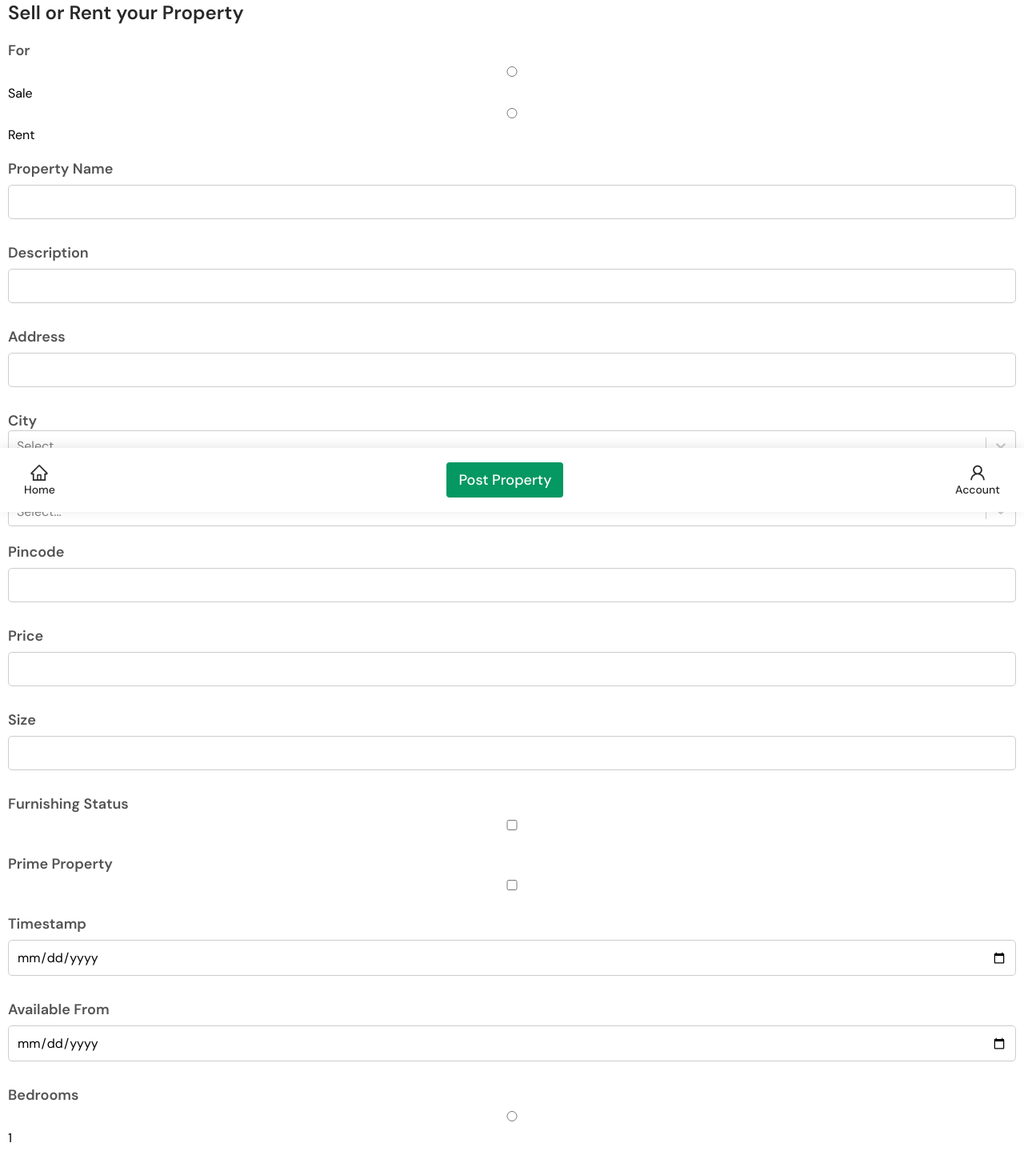
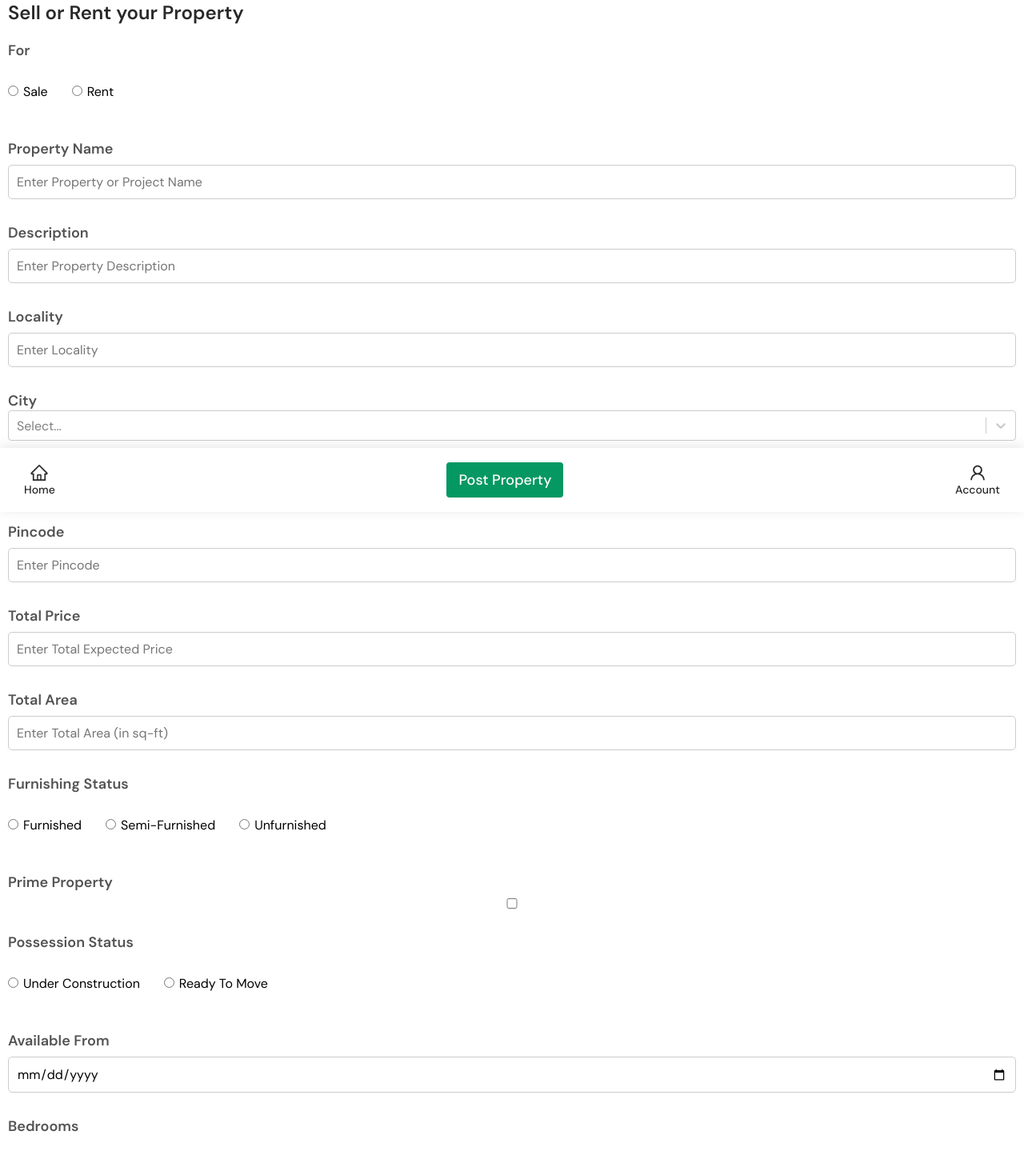
Before and after one commit to Saketkhare2000/ressol, a React (Create React App) app: page /post in a window 1280 px wide. Shown: the part 160-1599 px from the top of the page at 80% size. Built offline with nearby package versions, Linux system fonts and the light colour scheme.

Commit message:
post property functionality

```diff
--- a/package.json
+++ b/package.json
@@ -23,6 +23,7 @@
     "react-select": "^5.2.2",
     "redux": "^4.1.2",
     "redux-thunk": "^2.4.1",
+    "slugify": "^1.6.5",
     "validator": "^13.7.0",
     "web-vitals": "^2.1.4"
   },
--- a/src/Components/PostProperty/index.js
+++ b/src/Components/PostProperty/index.js
@@ -5,12 +5,13 @@ import axios from "axios";
 import Select from 'react-select'
 import cityData from "../../cities.json";
 import stateData from "../../state.json";
+import slugify from "slugify";
 // import data from "../../postDetails.json";
 const PostProperty = () => {
 
   //name state
   const [name, setName] = React.useState("");
-  const [property_for, setProperty_For] = React.useState("");
+  const [for_status, setFor_Status] = React.useState("");
   //description state
   const [description, setDescription] = React.useState("");
   //price state
@@ -32,37 +33,36 @@ const PostProperty = () => {
   const [prime_property, setPrime_Property] = React.useState(false);
   //furnished state
   const [furnishing_status, setFurnishing_status] = React.useState(false);
+  const [possession_status, setPossession_Status] = React.useState("");
   //availability state
   const [availability, setAvailability] = React.useState("");
-  //visit state
-  const [visits, setVisits] = React.useState();
-  //type state
+
   const [property_type, setProperty_Type] = React.useState("");
-  //time state
-  const [timestamp, setTimestamp] = React.useState("");
 
+  const date = new Date(availability);
+  const dateString = date.toDateString();
   const data = {
     features: [],
     amenities: [],
-    name: name,
+    name: slugify(name, '_'),
+    property_name: name,
     description: description,
     address: address,
-    city,
-    state,
+    city: city.toLowerCase(),
+    for_status: for_status,
+    possession: possession_status,
+    state: state.toLowerCase(),
     pincode: pincode,
     prime_property: true,
     price: parseInt(price),
     property_size: parseInt(property_size),
-    furnishing_status: true,
-    timestamp: timestamp,
+    furnishing_status: furnishing_status,
     availability: availability,
     bedrooms: parseInt(bedrooms),
     bathrooms: parseInt(bathrooms),
-    visits: parseInt(visits),
     property_type: property_type,
     posted_by: 1
   }
-
 
   const loggedIn = useSelector(state => state.auth.loggedIn);
   const key = useSelector(state => state.auth.key);
@@ -95,27 +95,15 @@ const PostProperty = () => {
     }
   });
 
-  console.log(cityOptions)
-  const options = [
-    { value: 'Surat', label: 'Surat' },
-    { value: 'Ahmedabad', label: 'Ahmedabad' },
-    { value: 'Gandhinagar', label: 'Gandhinagar' },
-    { value: 'Rajkot', label: 'Rajkot' },
-    { value: 'Bhavnagar', label: 'Bhavnagar' },
-    { value: 'Jamnagar', label: 'Jamnagar' },
-    { value: 'Junagadh', label: 'Junagadh' },
-    { value: 'Nadiad', label: 'Nadiad' },
-  ]
+  const handleChangeCity = (selectedOption) => {
 
-  console.log(options)
+    setCity(selectedOption.value);
+  }
+  const handleChangeState = (selectedOption) => {
+    setState(selectedOption.value);
+  }
 
-  const filterOption = (option, inputValue) => {
-    const { label, value } = option;
-    const otherKey = options.filter(
-      opt => opt.label === label && opt.value.includes(inputValue)
-    );
-    return value.includes(inputValue) || otherKey.length > 0;
-  };
+
 
 
   return (
@@ -130,61 +118,91 @@ const PostProperty = () => {
           <h2 className="header-mobile">For</h2>
           <div className="select-options">
             <div className="select-option">
-              <input type="radio" onChange={(e) => setProperty_For(e.target.value)} value="sale" name="for" id="sale" />
+              <input type="radio" onChange={(e) => setFor_Status(e.target.value)} value="sale" name="for" id="sale" />
               <label htmlFor="sale">Sale</label>
             </div>
             <div className="select-option">
-              <input type="radio" onChange={(e) => setProperty_For(e.target.value)} value="rent" name="for" id="rent" />
+              <input type="radio" onChange={(e) => setFor_Status(e.target.value)} value="rent" name="for" id="rent" />
               <label htmlFor="rent">Rent</label>
             </div>
           </div>
         </div>
         <div className="form-group">
           <h2 className="header-mobile">Property Name</h2>
-          <input type="text" onChange={(e) => setName(e.target.value)} name="name" id="name" />
+          <input type="text" onChange={(e) => setName(e.target.value)} placeholder="Enter Property or Project Name" name="name" id="name" />
         </div>
         <div className="form-group">
           <h2 className="header-mobile">Description</h2>
-          <input type="text" onChange={(e) => setDescription(e.target.value)} name="description" id="description" />
+          <input type="text" onChange={(e) => setDescription(e.target.value)} placeholder="Enter Property Description" name="description" id="description" />
         </div>
         <div className="form-group">
-          <h2 className="header-mobile">Address</h2>
-          <input type="text" onChange={(e) => setAddress(e.target.value)} name="address" id="address" />
+          <h2 className="header-mobile">Locality</h2>
+          <input type="text" onChange={(e) => setAddress(e.target.value)} placeholder="Enter Locality" name="address" id="address" />
         </div>
         <div className="form-group">
           <h2 className="header-mobile">City</h2>
 
-          <Select options={cityOptions} openMenuOnClick={false} required />
+          <Select onChange={handleChangeCity} options={cityOptions} openMenuOnClick={false} required />
         </div>
         <div className="form-group">
           <h2 className="header-mobile">State</h2>
-          <Select options={stateOptions} openMenuOnClick={false} />
+          <Select onChange={handleChangeState} options={stateOptions} openMenuOnClick={false} />
           {/*
           <input type="text" onChange={(e) => setState(e.target.value)} name="state" id="state" /> */}
         </div>
         <div className="form-group">
           <h2 className="header-mobile">Pincode</h2>
-          <input type="text" onChange={(e) => setPincode(e.target.value)} name="pincode" id="pincode" />
+          <input type="text" onChange={(e) => setPincode(e.target.value)} placeholder="Enter Pincode" name="pincode" id="pincode" />
         </div>
         <div className="form-group">
-          <h2 className="header-mobile">Price</h2>
-          <input type="number" onChange={(e) => setPrice(e.target.value)} name="price" id="price" />
+          <h2 className="header-mobile">Total Price</h2>
+          <input type="number" onChange={(e) => setPrice(e.target.value)} name="price" id="price" placeholder="Enter Total Expected Price" />
         </div>
         <div className="form-group">
-          <h2 className="header-mobile">Size</h2>
-          <input type="number" onChange={(e) => setProperty_Size(e.target.value)} name="property_size" id="property_size" />
+          <h2 className="header-mobile">Total Area</h2>
+          <input type="number" onChange={(e) => setProperty_Size(e.target.value)} placeholder="Enter Total Area (in sq-ft)" name="property_size" id="property_size" />
         </div>
         <div className="form-group">
           <h2 className="header-mobile">Furnishing Status</h2>
-          <input type="checkbox" onChange={(e) => setFurnishing_status(e.target.value)} name="furnishing_status" id="furnishing_status" />
+          <div className="select-options">
+            <div className="select-option">
+              <input type="radio" onChange={(e) => setFurnishing_status(e.target.value)} name="furnishing_status" id="furnished" value='furnished' />
+              <label htmlFor="sale">Furnished</label>
+            </div>
+            <div className="select-option">
+              <input type="radio" onChange={(e) => setFurnishing_status(e.target.value)} name="furnishing_status" id="semifurnished" value='semifurnished' />
+              <label htmlFor="sale">Semi-Furnished</label>
+            </div>
+            <div className="select-option">
+              <input type="radio" onChange={(e) => setFurnishing_status(e.target.value)} name="furnishing_status" id="unfurnished" value='unfurnished' />
+              <label htmlFor="sale">Unfurnished</label>
+            </div>
+
+          </div>
         </div>
         <div className="form-group">
           <h2 className="header-mobile">Prime Property</h2>
           <input type="checkbox" onChange={(e) => setPrime_Property(e.target.value)} name="prime_property" id="prime_property" />
         </div>
-        <div className="form-group">
+        {/* <div className="form-group">
           <h2 className="header-mobile">Timestamp</h2>
           <input type="date" onChange={(e) => setTimestamp(e.target.value)} name="timestamp" id="timestamp" />
+        </div> */}
+        <div className="form-group">
+          <h2 className="header-mobile">Possession Status</h2>
+          {/* <input type="number" onChange={(e) => setBedrooms(e.target.value)} name="bedrooms" id="bedrooms" /> */}
+          <div className="select-options">
+            <div className="select-option">
+              <input type="radio" onChange={(e) => setPossession_Status(e.target.value)} name="possession_status" id="under-construction" value='Under Construction' />
+              <label htmlFor="sale">Under Construction</label>
+            </div>
+            <div className="select-option">
+              <input type="radio" onChange={(e) => setPossession_Status(e.target.value)} name="possession_status" id="ready-to-move" value='Ready To Move' />
+              <label htmlFor="sale">Ready To Move</label>
+            </div>
+
+          </div>
+
         </div>
         <div className="form-group">
           <h2 className="header-mobile">Available From</h2>
@@ -195,23 +213,23 @@ const PostProperty = () => {
           {/* <input type="number" onChange={(e) => setBedrooms(e.target.value)} name="bedrooms" id="bedrooms" /> */}
           <div className="select-options">
             <div className="select-option">
-              <input type="radio" onChange={(e) => setBedrooms(e.target.value)} name="bedrooms" id="1" value='1' />
-              <label htmlFor="sale">1</label>
+              <input type="radio" onChange={(e) => setBedrooms((e.target.value))} name="bedrooms" id="1" value='1' />
+              <label htmlFor="bedrooms">1</label>
             </div>
             <div className="select-option">
               <input type="radio" onChange={(e) => setBedrooms(e.target.value)} name="bedrooms" id="2" value='2' />
-              <label htmlFor="sale">2</label>
+              <label htmlFor="bedrooms">2</label>
             </div>
             <div className="select-option">
               <input type="radio" onChange={(e) => setBedrooms(e.target.value)} name="bedrooms" id="3" value='3' />
-              <label htmlFor="sale">3</label>
+              <label htmlFor="bedrooms">3</label>
             </div>
             <div className="select-option">
               <input type="radio" onChange={(e) => setBedrooms(e.target.value)} name="bedrooms" id="4" value='4' />
-              <label htmlFor="sale">4</label>
+              <label htmlFor="bedrooms">4</label>
             </div>
             <div className="select-option">
-              <input type="radio" onChange={(e) => setBedrooms(e.target.value)} name="bedrooms" id="5" value='5' />
+              <input type="radio" onChange={(e) => setBedrooms(e.target.value)} name="bedrooms" id="5" value='5+' />
               <label htmlFor="sale">5+</label>
             </div>
           </div>
@@ -233,19 +251,23 @@ const PostProperty = () => {
               <label htmlFor="sale">3</label>
             </div>
             <div className="select-option">
-              <input type="radio" onChange={(e) => setBathrooms(e.target.value)} name="bathrooms" id="4" value='4' />
-              <label htmlFor="sale">3+</label>
+              <input type="radio" onChange={(e) => setBathrooms(e.target.value)} name="bathrooms" id="4" value='4+' />
+              <label htmlFor="sale">4+</label>
             </div>
 
           </div>
         </div>
-        <div className="form-group">
+        {/* <div className="form-group">
           <h2 className="header-mobile">Visits</h2>
           <input type="number" onChange={(e) => setVisits(e.target.value)} name="visits" id="visits" />
-        </div>
+        </div> */}
         <div className="form-group">
           <h2 className="header-mobile">Property Type</h2>
           <input type="text" onChange={(e) => setProperty_Type(e.target.value)} name="property_type" id="property_type" />
+        </div>
+        <div className="form-group">
+          <h2 className="header-mobile">Photos</h2>
+          <input type="file" name="photos" id="photo" />
         </div>
 
         <button onClick={submitProperty} className="btn">Post Property</button>
@@ -259,24 +281,3 @@ const PostProperty = () => {
 };
 
 export default PostProperty;
-
-
-// "id": 6,
-// "features": [],
-// "amenities": [],
-// "name": "bungalow",
-// "description": "This is my palace",
-// "address": "NAIR",
-// "location": "Vadodara",
-// "pincode": "390004",
-// "prime_property": false,
-// "price": 10000000,
-// "property_size": 2500,
-// "furnishing_status": true,
-// "timestamp": "2022-02-08T13:48:00Z",
-// "availability": "now",
-// "bedrooms": 20,
-// "bathrooms": 6,
-// "visits": 0,
-// "property_type": "VI",
-// "posted_by": 6
--- a/src/Components/PostProperty/style.css
+++ b/src/Components/PostProperty/style.css
@@ -15,9 +15,33 @@
   font-family: var(--font-family);
   transition: all 0.3s ease-in-out;
 }
-.form-group input:focus {
+.form-group input[type="radio"] {
+  width: auto;
+}
+.form-group .select-options {
+  display: flex;
+  flex-direction: row;
+  align-items: center;
+  margin: 16px 0;
+  flex-wrap: wrap;
+}
+.form-group .select-options .select-option {
+  display: flex;
+  flex-direction: row;
+  align-items: center;
+  justify-content: space-between;
+  margin: 8px 24px 8px 0;
+  font-size: 16px;
+  font-family: var(--font-family);
+  cursor: pointer;
+  transition: all 0.3s ease-in-out;
+}
+.form-group .select-options .select-option label {
+  margin: 0 6px;
+}
+/* .form-group input:focus {
   /* outline: none; */
-}
+/* } */
 .form-category {
   display: flex;
   flex-direction: row;
```
Also changed, not shown: src/Components/Signup/index.js (+22 -21 lines), src/actions/userActions.js (+9 -0 lines), 1 other file (tests, documents, lock files or other folders).
